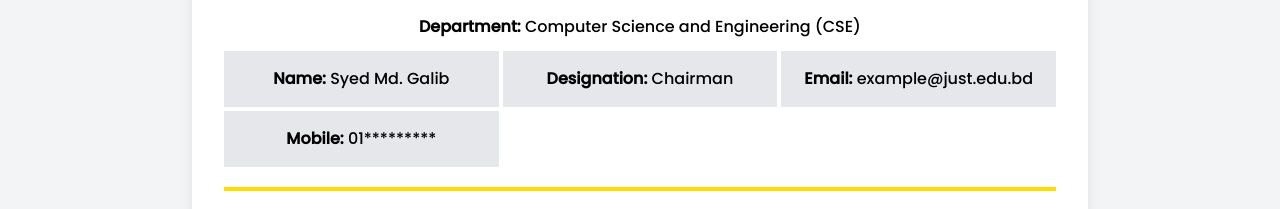
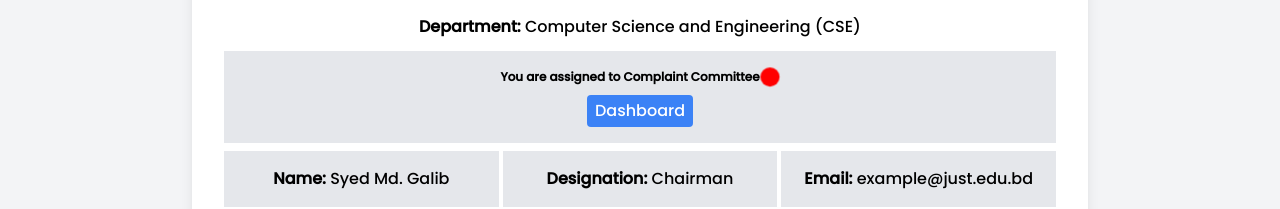
Before and after one commit to takbir-hasan/Complaint_Desk, a React (Vite) app in the folder Frontend/: page /TeacherProfile in a window 1280 px wide. Shown: the part 335-544 px from the top of the page. Built offline with nearby package versions, Linux system fonts and the light colour scheme.

Commit message:
added Teachers Profile Dashborad btn

```diff
--- a/Frontend/src/index.css
+++ b/Frontend/src/index.css
@@ -172,3 +172,27 @@ body{
       box-shadow: 0 0 0 20px rgba(238, 234, 234, 0.1), 0 0 0 40px rgba(255, 255, 255, 0.1), 0 0 0 60px rgba(255, 255, 255, 0.1), 0 0 0 80px rgba(255, 255, 255, 0);
     }
   }
+
+  /* Teacher Profile Loader */
+  .loader {
+    display: flex;
+    justify-content: center;
+    align-items: center;
+  }
+
+  .dot {
+    width: 20px;
+    height: 20px;
+    border-radius: 50%;
+    background-color: red;
+    animation: pulse 1s infinite ease-in-out;
+  }
+
+  @keyframes pulse {
+    0%, 100% {
+      transform: scale(0.5);
+    }
+    50% {
+      transform: scale(1);
+    }
+  }
--- a/Frontend/src/pages/TeacherProfile.jsx
+++ b/Frontend/src/pages/TeacherProfile.jsx
@@ -1,6 +1,7 @@
 import React, { useState } from 'react';
 import Navbar from '../components/navbar'
 import { Helmet } from 'react-helmet';
+import { useNavigate } from 'react-router-dom';
 
 const TeacherProfile = () => {
   const [formData, setFormData] = useState({
@@ -11,6 +12,16 @@ const TeacherProfile = () => {
     profilePhoto: null,
   });
 
+
+
+  const [Status, setStatus] = useState('Committee'); // Define Status here
+  const navigate = useNavigate();
+
+  const handleDashboardClick = () => {
+    if (Status === 'Committee') {
+      navigate('/CommitteDashboard'); // Redirect to the CommitteeDashboard page
+    }
+  };
   const handleChange = (e) => {
     const { name, value, files } = e.target;
     if (name === 'profilePhoto') {
@@ -48,6 +59,22 @@ const TeacherProfile = () => {
       <div className="text-center mb-3">
         <span className="font-semibold">Department: </span> Computer Science and Engineering (CSE)
       </div>
+
+      {Status === 'Committee' && (
+        <div className="grid mb-2 gap-1">
+          <div className="bg-gray-200 p-4 text-center">
+            <span className="loader font-semibold text-xs">
+              You are assigned to Complaint Committee <span className="dot"></span>
+              <br />
+            </span>
+            <button className="mt-2 bg-blue-500 text-white px-2 py-1 rounded"
+            onClick={handleDashboardClick}
+            >
+              Dashboard
+            </button>
+          </div>
+        </div>
+      )}
 
       <div className="grid grid-cols-1 md:grid-cols-2 lg:grid-cols-3 gap-1">
         <div className="bg-gray-200 p-4 text-center">
```
